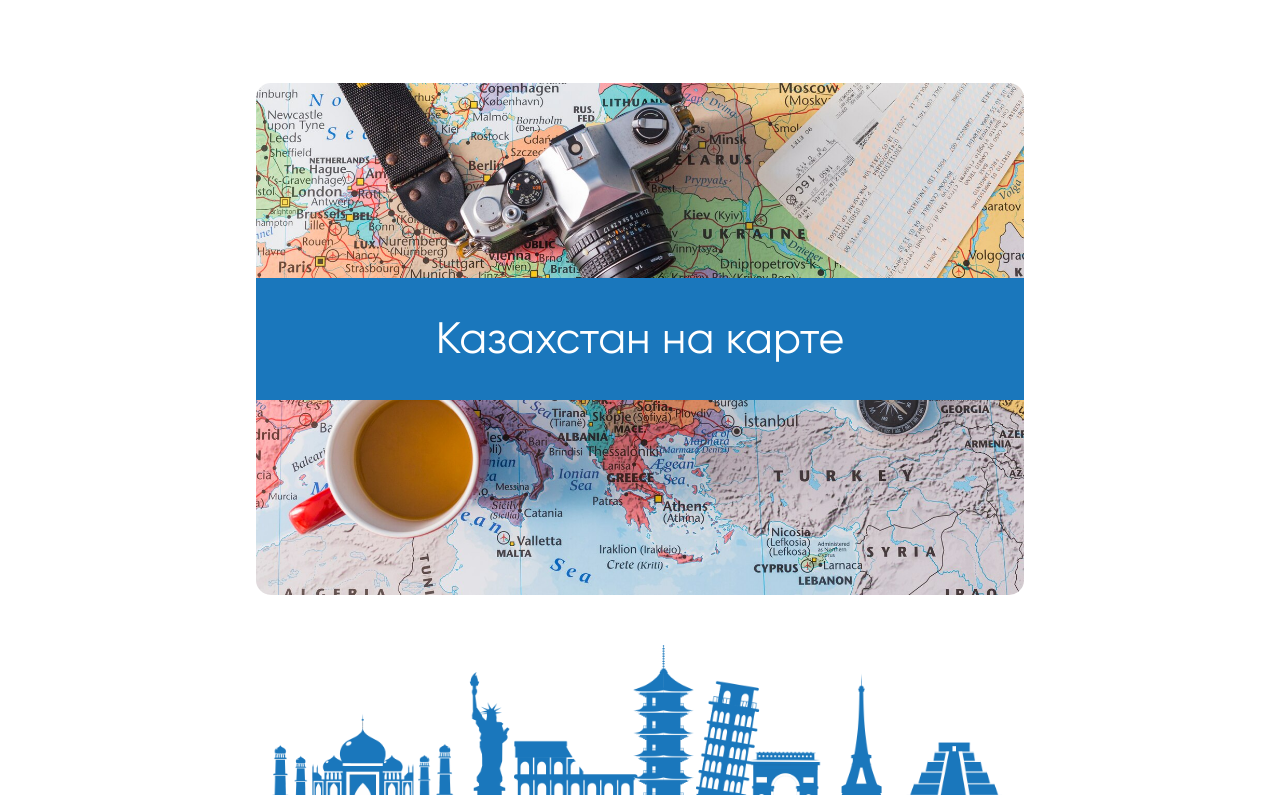
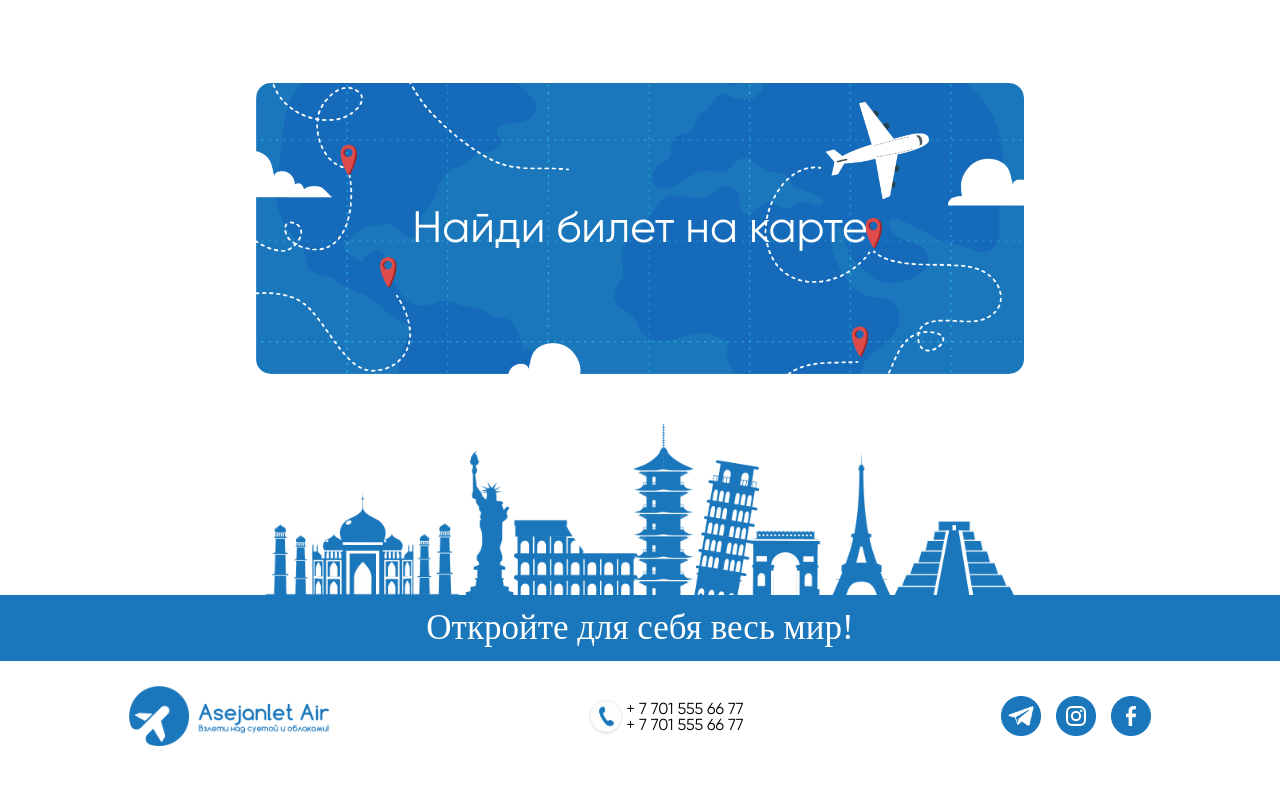
Before and after one commit to Zhangirrr/diploma, a React (Create React App) app: page / in a window 1280 px wide. Shown: the part 1435-2230 px from the top of the page. Built offline with nearby package versions, Linux system fonts and the light colour scheme; no server answers; a web font is replaced by a local one.

Commit message:
поменяла баннер карты на главной странице

```diff
--- a/src/components/Map/Map.jsx
+++ b/src/components/Map/Map.jsx
@@ -1,6 +1,6 @@
 import React from 'react'
 
-import MapBanner from "../../images/banner_map.jpg";
+import MapBanner from "../../images/map-banner.png";
 
 import s from './Map.module.scss';
 
@@ -8,7 +8,7 @@ function Map() {
   return (
     <div className={s.map}>
       <div className={s.overlay}>
-        <div className={s.title}>Казахстан на карте</div>
+        <div className={s.title}>Найди билет на карте</div>
       </div>
 
       <img className={s.image} src={MapBanner} alt="" />
--- a/src/components/Map/Map.module.scss
+++ b/src/components/Map/Map.module.scss
@@ -16,7 +16,6 @@
     width: 60%;
     height: 20%;
     position: absolute;
-    background-color: rgba(26, 119, 188, 1); /* Прозрачный черный цвет фона */
 }
 
 .title {
```
Also changed, not shown: src/images/map-banner.png (added).
